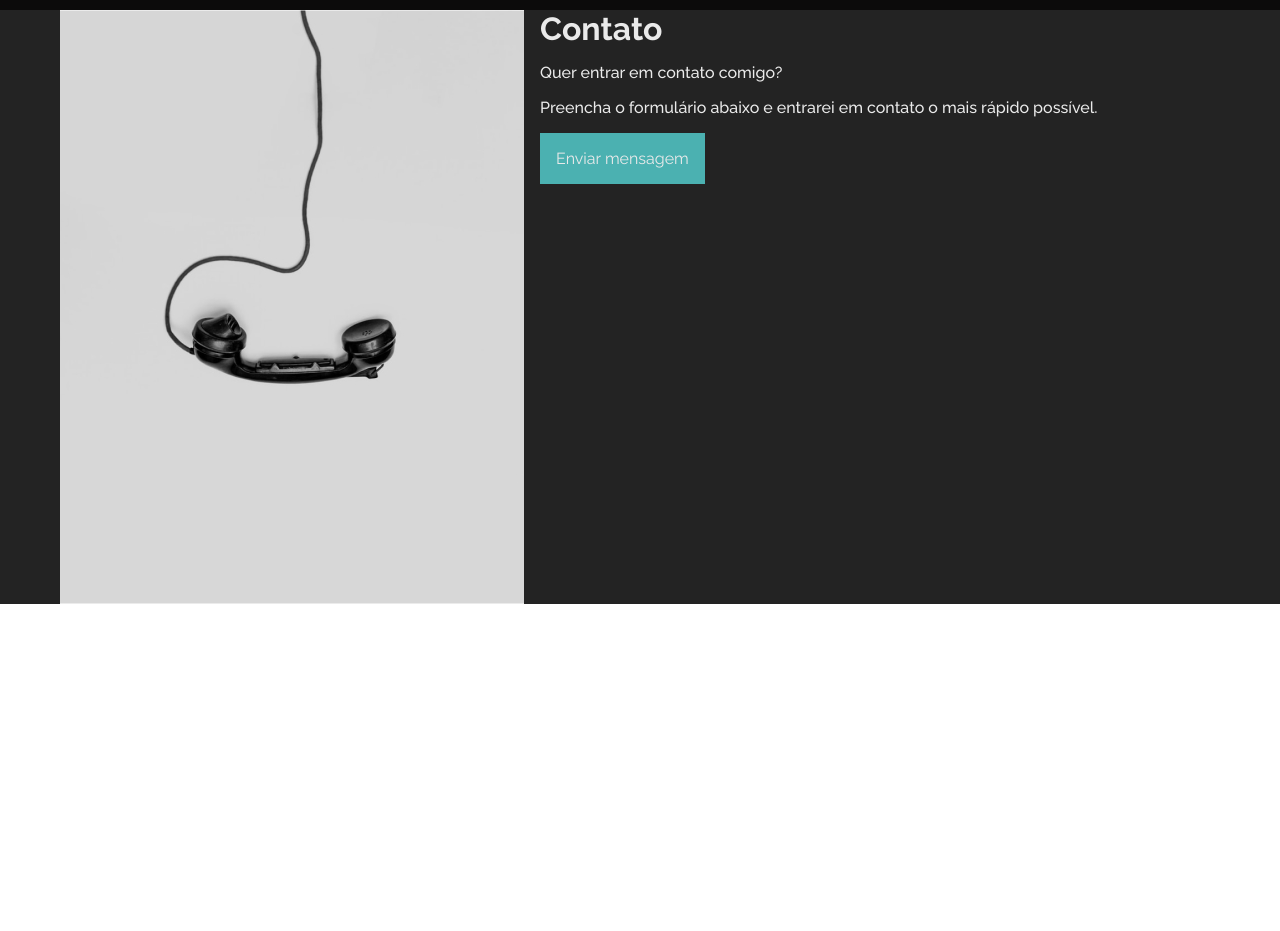
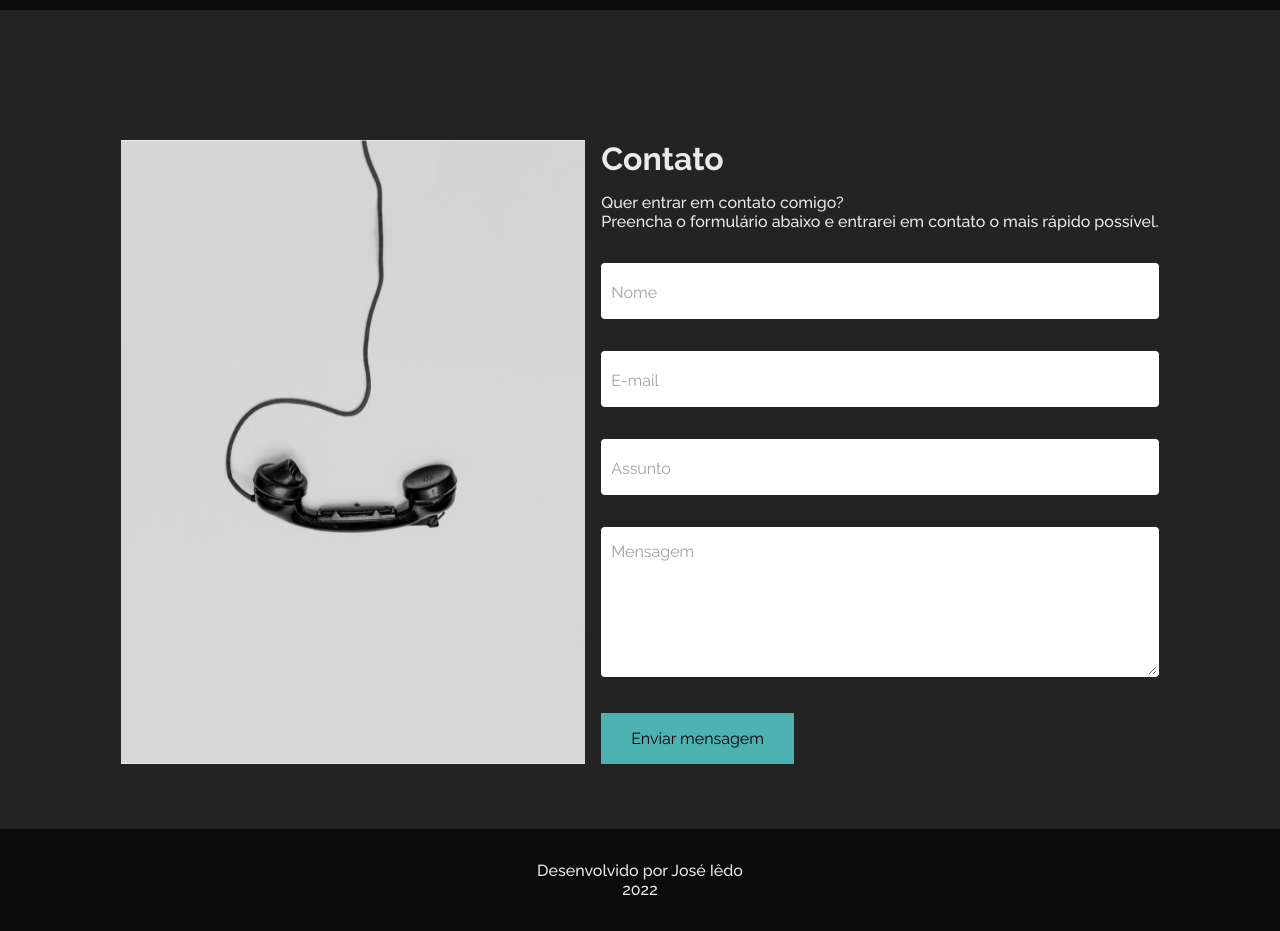
Before and after one commit to joseiedo/portfolio, a plain HTML site: page index.html in a window 1280 px wide. Shown: the part 3500-4431 px from the top of the page. Before the commit the page ends 4104 px from the top, so only its background shows below. Drawn offline with Linux system fonts and the light colour scheme.

Commit message:
estrutura final

```diff
--- a/css/contato/contato.css
+++ b/css/contato/contato.css
@@ -1,22 +1,47 @@
 .contato-bg {
+  padding-top: 130px;
+  padding-bottom: 65px;
   background: var(--cor-2);
 }
 
 .contato {
   display: flex;
+  justify-content: center;
   gap: 16px;
 }
 
 .contato-conteudo {
   box-sizing: border-box;
 }
+.contato-conteudo h1 {
+  margin-bottom: 8px;
+}
+.contato-conteudo p {
+  margin-bottom: 32px;
+}
 
 .contato form {
-  display: flex;
-  flex-direction: column;
+  max-width: 100%;
+  display: grid;
+  grid-template-columns: 1fr;
   gap: 32px;
 }
 
 .contato form button.botao {
   width: fit-content;
 }
+@media (max-width: 1200px) {
+}
+@media (max-width: 800px) {
+  .contato-bg {
+    padding-top: 32px;
+  }
+
+  .contato {
+    padding: 0px 20px;
+    display: block;
+  }
+  .contato > img {
+    display: none;
+  }
+}
--- a/css/contato/formulario.css
+++ b/css/contato/formulario.css
@@ -0,0 +1,53 @@
+.formulario div {
+  position: relative;
+  width: 100%;
+}
+
+.formulario div textarea,
+.formulario div input {
+  resize: vertical;
+  outline: none;
+  box-sizing: border-box;
+  width: 100%;
+  border: 2px solid transparent;
+  border-radius: 4px;
+}
+
+.formulario div input {
+  height: 56px;
+  padding: 10px 10px;
+  padding-bottom: 0px;
+}
+
+.formulario div span {
+  position: absolute;
+  left: 10px;
+  top: 35%;
+  transition: 300ms;
+}
+
+.formulario div.textarea span {
+  top: 15px;
+}
+
+.formulario div textarea {
+  height: 150px;
+  padding: 16px 10px;
+}
+
+.formulario div input:focus ~ span,
+.formulario div textarea:focus ~ span,
+.formulario div textarea:valid ~ span,
+.formulario div input:valid ~ span {
+  font-size: 12px;
+  color: var(--cor-p);
+  top: 5px;
+}
+
+.formulario div input:focus,
+.formulario div textarea:focus {
+  border-bottom: 2px solid var(--cor-p);
+}
+
+@media (max-width: 1200px) {
+}
--- /dev/null
+++ b/css/global/footer.css
@@ -0,0 +1,8 @@
+.footer-bg {
+  padding: 32px 0;
+  background: var(--cor-0);
+}
+
+.footer-bg div {
+  text-align: center;
+}
--- a/css/skills/skills.css
+++ b/css/skills/skills.css
@@ -49,8 +49,9 @@
   .skills {
   }
   .skills ul {
-    grid-template-columns: 1fr;
+    grid-template-columns: 1fr 1fr;
     width: 100%;
+    word-wrap: break-word;
   }
 
   .skills ul li {
--- a/css/style.css
+++ b/css/style.css
@@ -6,6 +6,7 @@
 /* global */
 @import "./global/global.css";
 @import "./global/header.css";
+@import "./global/footer.css";
 
 /* introducao */
 @import "./introducao/introducao.css";
--- a/css/utilidades/componentes.css
+++ b/css/utilidades/componentes.css
@@ -10,8 +10,9 @@ button.botao {
   border: none;
 }
 .botao {
+  color: #000;
   background: var(--cor-p);
-  padding: 16px;
+  padding: 16px 30px;
 }
 
 .botao:hover {
@@ -19,6 +20,7 @@ button.botao {
 }
 
 .botao.secundario {
+  color: var(--cor-p);
   background: none;
   border: 1px solid var(--cor-p);
 }
--- a/css/utilidades/tipografia.css
+++ b/css/utilidades/tipografia.css
@@ -42,7 +42,22 @@
     font-size: 22px;
   }
 
-  .font-m {
+  .font-m,
+  .font-m-b {
     font-size: 16px;
   }
+
+  .font-p-m {
+    font-size: 14px;
+  }
+
+  .font-g {
+    font-size: 22px;
+  }
 }
+
+@media (max-width: 350px) {
+  .font-p {
+    font-size: 14px;
+  }
+}
--- a/index.html
+++ b/index.html
@@ -199,18 +199,42 @@
     </div>
   </section>
   <section class="contato-bg">
-    <div class="contato container">
+    <div class="contato">
       <img src="./assets/img/contato.jpg" alt="">
       <div class="contato-conteudo">
         <h1 class="font-g cor-6">Contato</h1>
-        <p class="font-p-m cor-6">Quer entrar em contato comigo?</p>
-        <p class="font-p-m cor-6">Preencha o formulário abaixo e entrarei em contato o mais rápido possível.</p>
-        <form action="">
+        <p class="font-p-m cor-6">Quer entrar em contato comigo?
+          <br>
+          Preencha o formulário abaixo e entrarei em contato o mais rápido possível.
+        </p>
+        <form action="" class="formulario">
+          <div>
+            <input type="text" class="font-p" required>
+            <span class="font-p cor-8">Nome</span>
+          </div>
+          <div>
+            <input type="email" class="font-p" required>
+            <span class="font-p cor-8">E-mail</span>
+          </div>
+          <div>
+            <input type="text" class="font-p" required>
+            <span class="font-p cor-8">Assunto</span>
+          </div>
+          <div class="textarea">
+            <textarea type="text" class="font-p" required></textarea>
+            <span class="font-p cor-8">Mensagem</span>
+          </div>
           <button type="submit" class="botao font-p cor-6">Enviar mensagem</button>
         </form>
       </div>
     </div>
   </section>
+  <footer class="footer-bg">
+    <div class="cor-6 container">
+      <h1 class="font-p-m">Desenvolvido por José Iêdo</h1>
+      <span class="font-p-m">2022</span>
+    </div>
+  </footer>
 </body>
 
 </html>
```
